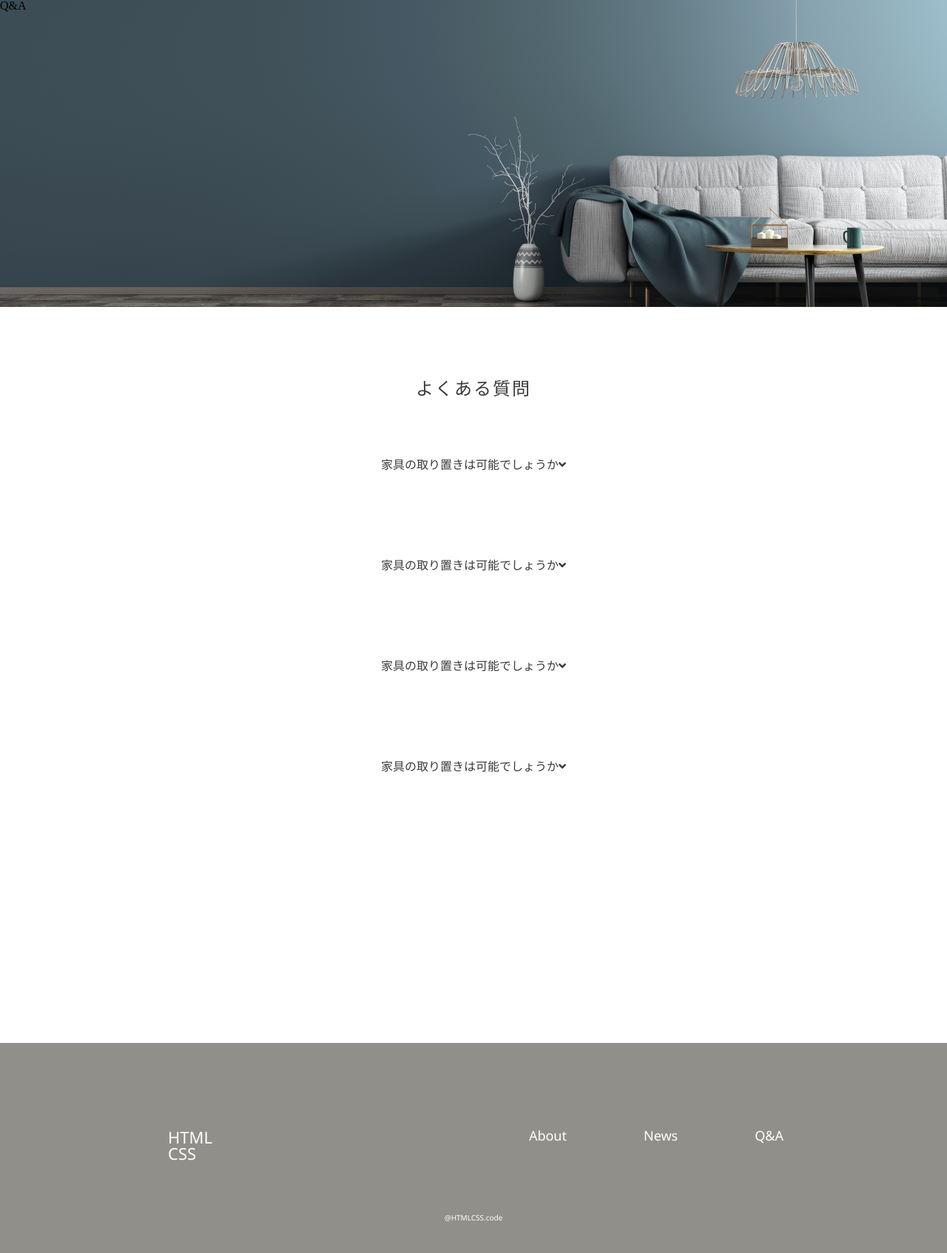
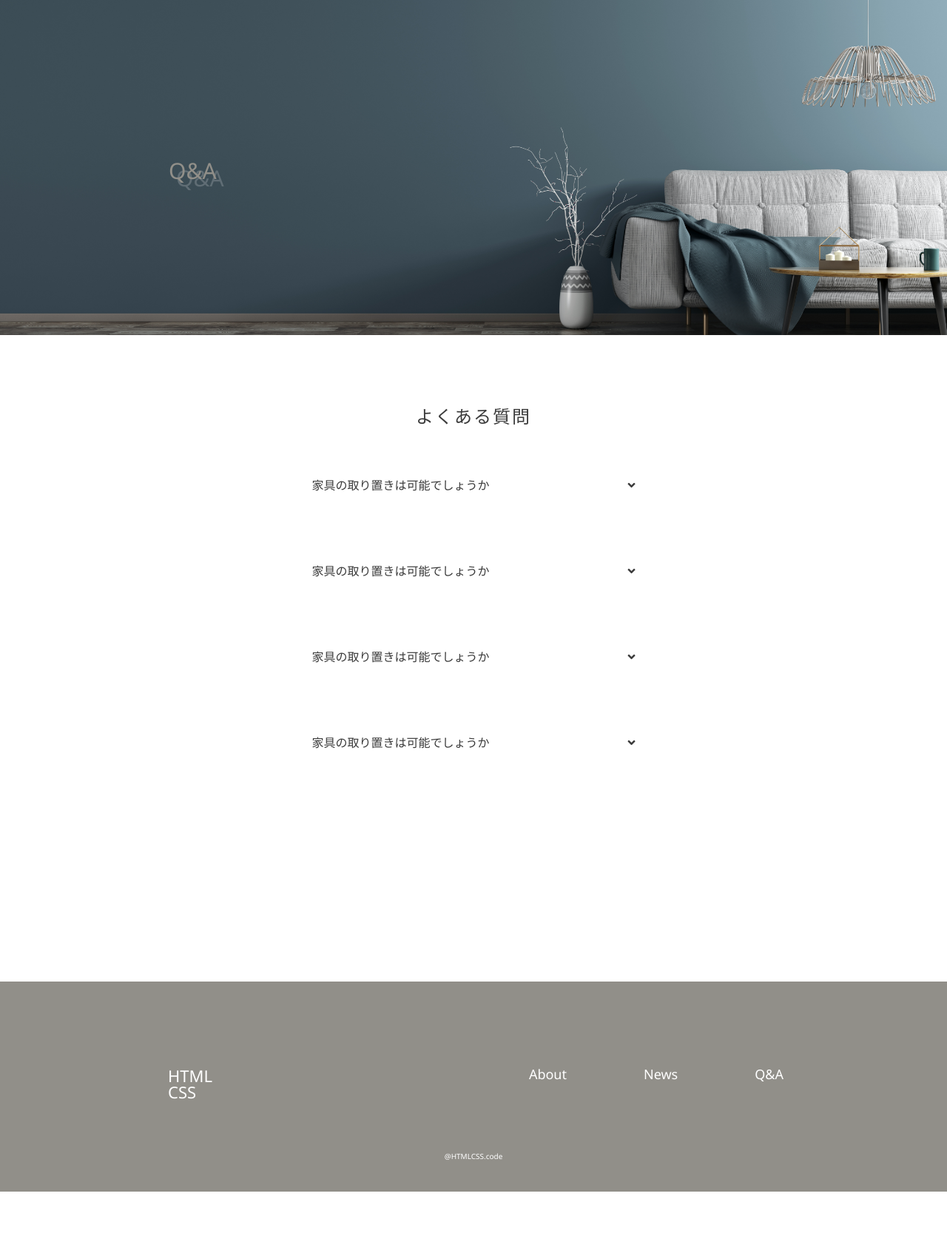
Before and after one commit to lsk4f5/furniture-site, a PHP site: the page made by Q&A.html in a window 1280 px wide. Shown: the part 66-1760 px from the top of the page at 74% size. After the commit the page ends 1677 px from the top, so only its background shows below. Run offline with PHP 8.4, Linux system fonts and the light colour scheme; some libraries are stand-ins or nearby versions.

Commit message:
質問部分の変更

```diff
--- a/stylesheet03.css
+++ b/stylesheet03.css
@@ -7,21 +7,23 @@ a {
 }
 
 .top-main {
-  height: 415px;
-  position: relative;
+  /* height: 415px; */
+  /* position: relative; */
   background-image: url("img/Q&A-main.jpeg");
   background-size: cover;
+  background-position: 1% 2%;
+  padding: 216px 0px 207px 228px;
+  font-size: 30px;
+  color: #918f89;
+  font-family: "Noto Sans", sans-serif;
+  text-shadow: 10px 10px rgba(247, 246, 246, 0.2);
 }
 
 header h1 {
-  position: absolute;
-  color: #ffffff;
-  font-size: 30px;
+  /* position: absolute; */
   top: 0;
-  margin: 187px 960px 199px 240px;
-  font-family: "Noto Sans", sans-serif;
   letter-spacing: 3px;
-  text-shadow: 10px 10px rgba(247, 246, 246, 0.2);
+  /* text-shadow: 10px 10px rgba(247, 246, 246, 0.2); */
   /* z-index: 1; */
 }
 
@@ -43,23 +45,32 @@ header h1 {
   display: none;
   margin-bottom: 100px;
 }
+
 .acd-label {
   display: block;
-  margin-bottom: 100px;
-  padding: 10px;
+  /* margin-bottom: 100px; */
+  /* padding-bottom: 100px; */
 }
 .acd-content {
   height: 0;
   opacity: 0;
   transition: 0.5s;
   visibility: hidden;
-  margin-top: 92px;
+  padding-bottom: 100px;
+  padding-left: 500px;
+  text-align: left;
+  font-size: 12px;
 }
+
 .acd-check:checked + .acd-label + .acd-content {
   height: 40px;
   opacity: 1;
-  margin: 0 0 10% 0;
+  margin: 25px 0 0px 0px;
   visibility: visible;
+}
+
+.fa-angle-down:before {
+  margin-left: 187px;
 }
 
 .footer {
@@ -67,7 +78,7 @@ header h1 {
   color: white;
   width: 100%;
   height: 284px;
-  margin-top: 20%;
+  margin-top: 5%;
   font-family: "Noto Sans", sans-serif;
 }
 
```
